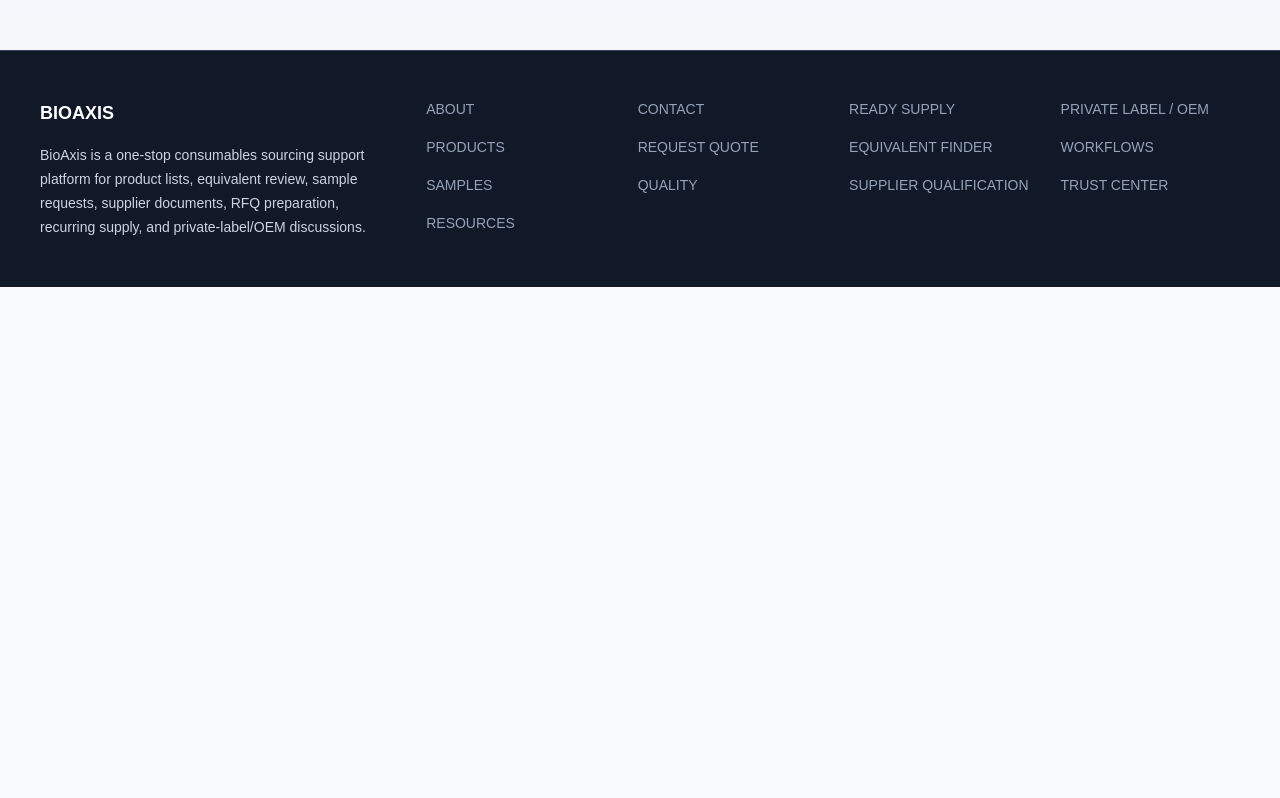
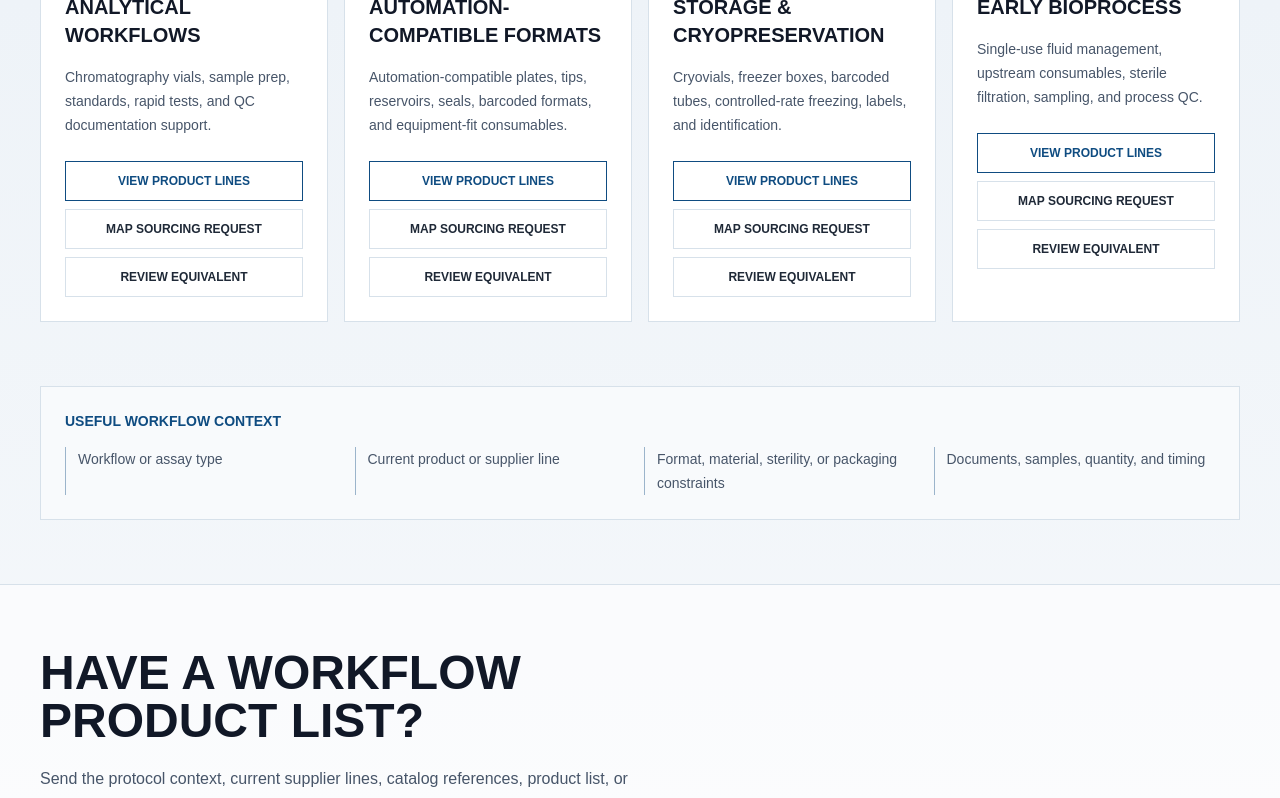
Before and after one commit to luckyericyao/bioaxisv3, a Next.js app: page /applications in a window 1280 px wide. Shown: the part 1060-1858 px from the top of the page. Before the commit the page ends 1347 px from the top, so only its background shows below. Built offline with nearby package versions, Linux system fonts and the light colour scheme.

Commit message:
Improve applications workflow sourcing UX

```diff
--- a/src/app/applications/page.tsx
+++ b/src/app/applications/page.tsx
@@ -1,11 +1,12 @@
 import type { Metadata } from "next";
 import Link from "next/link";
+import { CTASection } from "@/components/ui/CTASection";
 import { PageHero } from "@/components/ui/PageHero";
 
 export const metadata: Metadata = {
   title: "Applications | BioAxis",
   description:
-    "Browse BioAxis application areas for cell culture, molecular biology, protein biology, sample preparation, analytical workflows, automation, storage, and early bioprocess.",
+    "Map BioAxis application contexts into product lines, equivalent review, sample needs, documentation checks, and quote-ready sourcing briefs.",
   alternates: {
     canonical: "/applications"
   }
@@ -16,50 +17,73 @@ const applications = [
     id: "cell-culture",
     title: "Cell Culture",
     description: "Media, supplements, cultureware, sterile filtration, cryopreservation, and analysis consumables.",
-    href: "/products/cell-culture"
+    href: "/products/cell-culture",
+    requestHref: "/request-quote?requestType=quote&sourcePage=%2Fapplications&query=cell%20culture%20consumables",
+    equivalentHref: "/equivalent-finder?sourcePage=%2Fapplications&need=cell-culture-equivalent"
   },
   {
     id: "molecular-biology-pcr",
     title: "Molecular Biology & PCR",
     description: "PCR plastics, qPCR consumables, purification kits, electrophoresis, NGS, cloning, and gene editing support.",
-    href: "/products/molecular-biology-pcr"
+    href: "/products/molecular-biology-pcr",
+    requestHref: "/request-quote?requestType=quote&sourcePage=%2Fapplications&query=molecular%20biology%20PCR%20consumables",
+    equivalentHref: "/equivalent-finder?sourcePage=%2Fapplications&need=pcr-consumables-equivalent"
   },
   {
     id: "protein-immunology",
     title: "Protein & Immunology",
     description: "Antibodies, Western blotting, protein electrophoresis, ELISA, protein prep, and immunoassay workflows.",
-    href: "/products/proteins-antibodies-immunology"
+    href: "/products/proteins-antibodies-immunology",
+    requestHref: "/request-quote?requestType=quote&sourcePage=%2Fapplications&query=protein%20immunology%20consumables",
+    equivalentHref: "/equivalent-finder?sourcePage=%2Fapplications&need=immunology-consumables-equivalent"
   },
   {
     id: "sample-preparation",
     title: "Sample Preparation",
     description: "Syringe filters, membranes, vacuum filtration, concentration filters, collection, and clarification.",
-    href: "/products/sample-prep-filtration"
+    href: "/products/sample-prep-filtration",
+    requestHref: "/request-quote?requestType=quote&sourcePage=%2Fapplications&query=sample%20preparation%20consumables",
+    equivalentHref: "/equivalent-finder?sourcePage=%2Fapplications&need=sample-prep-equivalent"
   },
   {
     id: "analytical-workflows",
     title: "Analytical Workflows",
     description: "Chromatography vials, sample prep, standards, rapid tests, and QC documentation support.",
-    href: "/products/sample-prep-filtration"
+    href: "/products/sample-prep-filtration",
+    requestHref: "/request-quote?requestType=documentation&sourcePage=%2Fapplications&query=analytical%20QC%20consumables",
+    equivalentHref: "/equivalent-finder?sourcePage=%2Fapplications&need=analytical-consumables-equivalent"
   },
   {
     id: "automation-hts",
     title: "Automation-Compatible Formats",
     description: "Automation-compatible plates, tips, reservoirs, seals, barcoded formats, and equipment-fit consumables.",
-    href: "/products/liquid-handling"
+    href: "/products/liquid-handling",
+    requestHref: "/request-quote?requestType=equivalent&sourcePage=%2Fapplications&supportPath=automation-fit",
+    equivalentHref: "/equivalent-finder?sourcePage=%2Fapplications&supportPath=automation-fit"
   },
   {
     id: "storage-cryopreservation",
     title: "Storage & Cryopreservation",
     description: "Cryovials, freezer boxes, barcoded tubes, controlled-rate freezing, labels, and identification.",
-    href: "/products/storage-cryopreservation"
+    href: "/products/storage-cryopreservation",
+    requestHref: "/request-quote?requestType=quote&sourcePage=%2Fapplications&query=storage%20cryopreservation%20consumables",
+    equivalentHref: "/equivalent-finder?sourcePage=%2Fapplications&need=storage-consumables-equivalent"
   },
   {
     id: "early-bioprocess",
     title: "Early Bioprocess",
     description: "Single-use fluid management, upstream consumables, sterile filtration, sampling, and process QC.",
-    href: "/products/early-bioprocess-single-use"
+    href: "/products/early-bioprocess-single-use",
+    requestHref: "/request-quote?requestType=quote&sourcePage=%2Fapplications&query=early%20bioprocess%20single-use%20consumables",
+    equivalentHref: "/equivalent-finder?sourcePage=%2Fapplications&need=bioprocess-consumables-equivalent"
   }
+];
+
+const usefulContext = [
+  "Workflow or assay type",
+  "Current product or supplier line",
+  "Format, material, sterility, or packaging constraints",
+  "Documents, samples, quantity, and timing"
 ];
 
 export default function ApplicationsPage() {
@@ -67,8 +91,8 @@ export default function ApplicationsPage() {
     <>
       <PageHero
         eyebrow="Applications"
-        title="Source by workflow context."
-        subtitle="Start with the scientific workflow, then move into BioAxis product segments, categories, families, equivalents, samples, quotes, and documentation support."
+        title="Start from the workflow. BioAxis maps the sourcing path."
+        subtitle="Choose the application area closest to the work. BioAxis can route the context into product lines, equivalent review, sample needs, documentation checks, and quote-ready sourcing briefs."
       />
       <section className="mx-auto w-full max-w-7xl px-5 py-16 sm:px-8 lg:px-10">
         <div className="grid gap-4 md:grid-cols-2 xl:grid-cols-4">
@@ -76,16 +100,52 @@ export default function ApplicationsPage() {
             <article key={application.id} id={application.id} className="scroll-mt-24 border border-bioaxis-line bg-bioaxis-panel p-6">
               <h2 className="text-xl font-bold uppercase text-bioaxis-text">{application.title}</h2>
               <p className="mt-4 text-sm leading-6 text-bioaxis-muted">{application.description}</p>
-              <Link
-                href={application.href}
-                className="mt-6 inline-flex min-h-10 items-center justify-center border border-bioaxis-accent px-4 text-xs font-semibold uppercase text-bioaxis-accent transition hover:bg-bioaxis-accent hover:text-bioaxis-black"
-              >
-                View products
-              </Link>
+              <div className="mt-6 grid gap-2">
+                <Link
+                  href={application.href}
+                  className="inline-flex min-h-10 items-center justify-center border border-bioaxis-accent px-4 text-xs font-semibold uppercase text-bioaxis-accent transition hover:bg-bioaxis-accent hover:text-bioaxis-black"
+                >
+                  View product lines
+                </Link>
+                <Link
+                  href={application.requestHref}
+                  className="inline-flex min-h-10 items-center justify-center border border-bioaxis-line px-4 text-xs font-semibold uppercase text-bioaxis-steel transition hover:border-bioaxis-accent hover:text-bioaxis-accent"
+                >
+                  Map sourcing request
+                </Link>
+                <Link
+                  href={application.equivalentHref}
+                  className="inline-flex min-h-10 items-center justify-center border border-bioaxis-line px-4 text-xs font-semibold uppercase text-bioaxis-steel transition hover:border-bioaxis-accent hover:text-bioaxis-accent"
+                >
+                  Review equivalent
+                </Link>
+              </div>
             </article>
           ))}
         </div>
       </section>
+
+      <section className="mx-auto w-full max-w-7xl px-5 pb-16 sm:px-8 lg:px-10">
+        <div className="border border-bioaxis-line bg-bioaxis-black p-5 sm:p-6">
+          <p className="text-sm font-semibold uppercase text-bioaxis-accent">Useful workflow context</p>
+          <ul className="mt-4 grid gap-2 text-sm leading-6 text-bioaxis-muted md:grid-cols-4">
+            {usefulContext.map((item) => (
+              <li key={item} className="border-l border-bioaxis-accent/40 pl-3">
+                {item}
+              </li>
+            ))}
+          </ul>
+        </div>
+      </section>
+
+      <CTASection
+        title="Have a workflow product list?"
+        body="Send the protocol context, current supplier lines, catalog references, product list, or required documents. BioAxis will organize the sourcing path for quote, equivalent, sample, or documentation follow-up."
+        primaryLabel="Map workflow sourcing"
+        primaryHref="/request-quote?requestType=product-list-review&sourcePage=%2Fapplications"
+        secondaryLabel="Find compatible alternatives"
+        secondaryHref="/equivalent-finder?sourcePage=%2Fapplications"
+      />
     </>
   );
 }
```
Also changed, not shown: scripts/route-smoke.mjs (+36 -0 lines).
